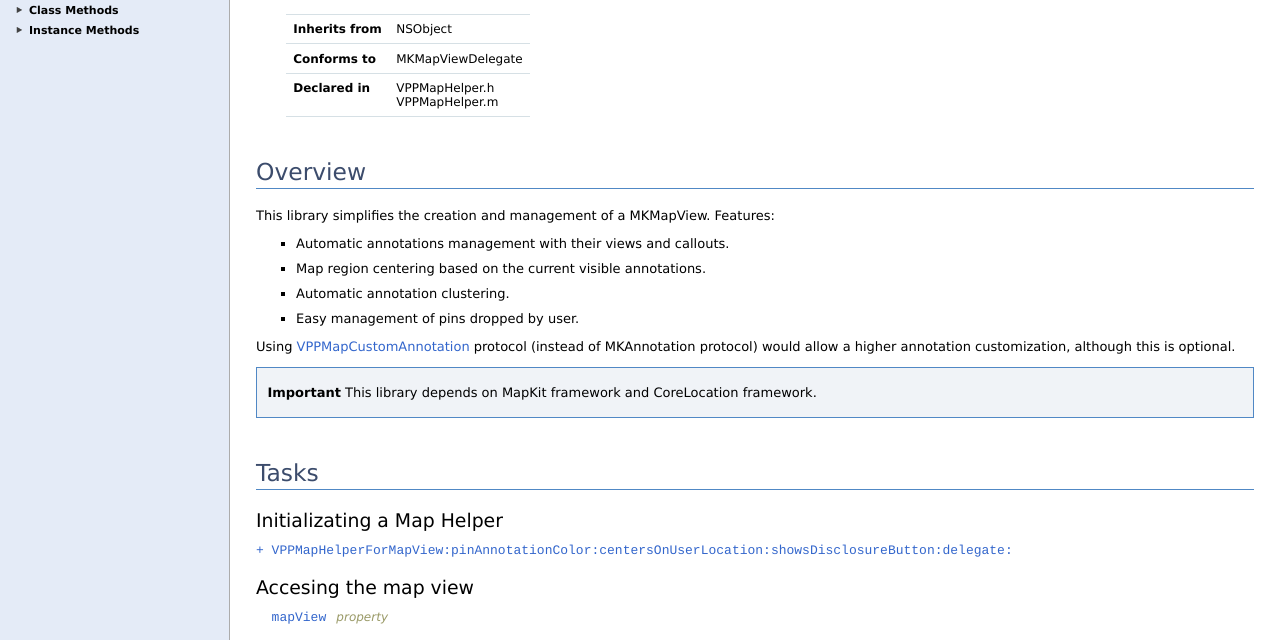
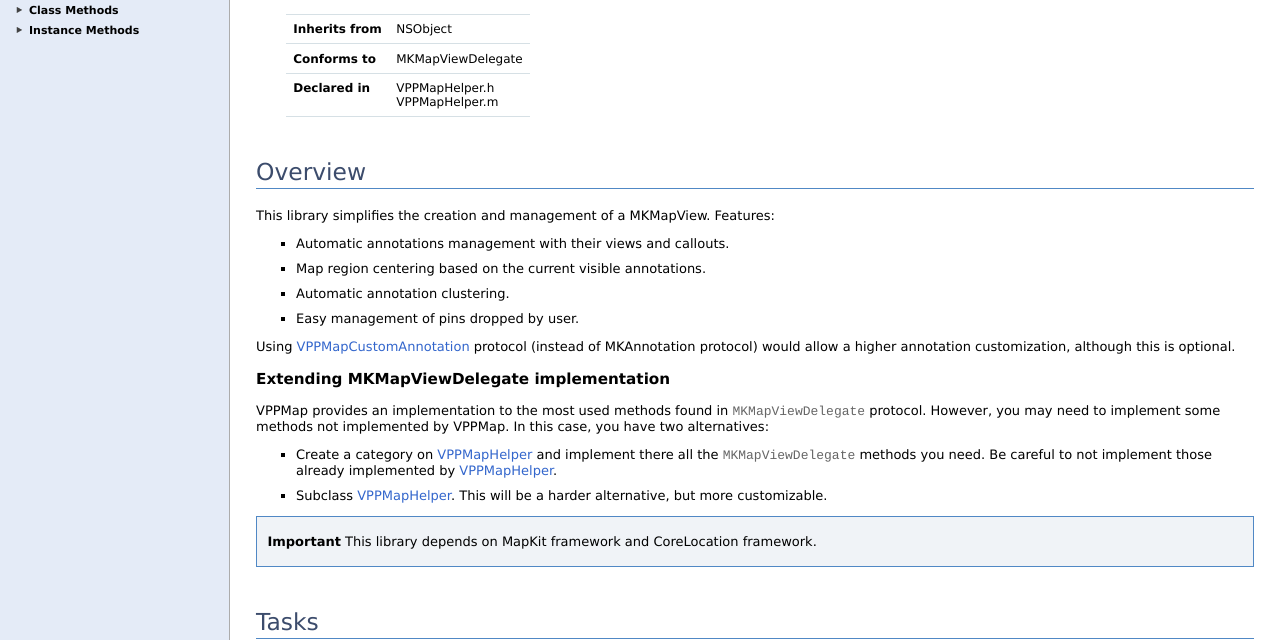
Before and after one commit to vicpenap/VPPMap, a plain HTML site: page Classes/VPPMapHelper.html in a window 1280 px wide. Shown: the part 160-800 px from the top of the page. Drawn offline with Linux system fonts and the light colour scheme.

Commit message:
Updated documentation

```diff
--- a/Classes/VPPMapHelper.html
+++ b/Classes/VPPMapHelper.html
@@ -215,7 +215,21 @@
 
 
 <p>Using <a href="../Protocols/VPPMapCustomAnnotation.html">VPPMapCustomAnnotation</a> protocol (instead of MKAnnotation protocol)
-would allow a higher annotation customization, although this is optional.</p><div class="warning"><p><strong>Important</strong> This library depends on MapKit framework and
+would allow a higher annotation customization, although this is optional.</p>
+
+<h3>Extending MKMapViewDelegate implementation</h3>
+
+<p>VPPMap provides an implementation to the most used methods found in
+<code>MKMapViewDelegate</code> protocol. However, you may need to implement some methods
+not implemented by VPPMap. In this case, you have two alternatives:</p>
+
+<ul>
+<li>Create a category on <a href="VPPMapHelper.html">VPPMapHelper</a> and implement there all the <code>MKMapViewDelegate</code>
+methods you need. Be careful to not implement those already implemented
+by <a href="VPPMapHelper.html">VPPMapHelper</a>.</li>
+<li>Subclass <a href="VPPMapHelper.html">VPPMapHelper</a>. This will be a harder alternative, but more customizable.</li>
+</ul>
+<div class="warning"><p><strong>Important</strong> This library depends on MapKit framework and
 CoreLocation framework.</p></div>
 					</div>
 
@@ -1030,7 +1044,7 @@ clustered.</p>
 				<div id="footer">
 					<hr />
 					<div class="footer-copyright">
-						<p><span class="copyright">&copy; 2012 Víctor Pena Placer. All rights reserved. (Last updated: 2012-01-31)</span><br />
+						<p><span class="copyright">&copy; 2012 Víctor Pena Placer. All rights reserved. (Last updated: 2012-03-14)</span><br />
 
 						<span class="generator">Generated by <a href="http://appledoc.gentlebytes.com">appledoc 2.0.5 (build 752)</a>.</span></p>
 
```
Also changed, not shown: Protocols/VPPMapCustomAnnotation.html (+1 -1 lines), Protocols/VPPMapHelperDelegate.html (+4 -1 lines), hierarchy.html (+1 -1 lines), index.html (+1 -1 lines), 1 other file.
